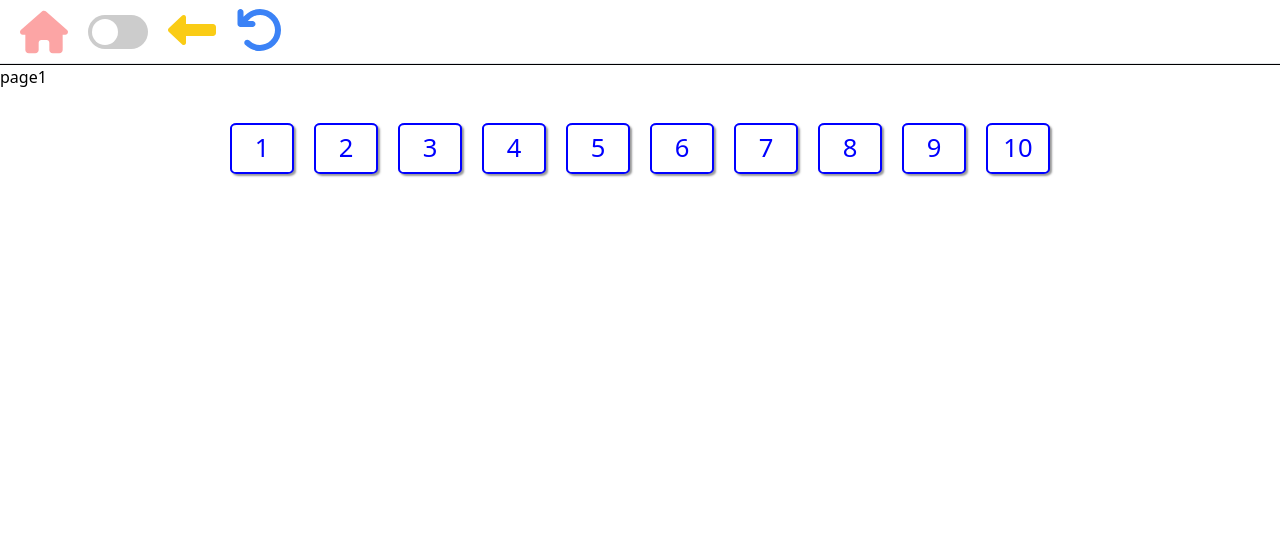
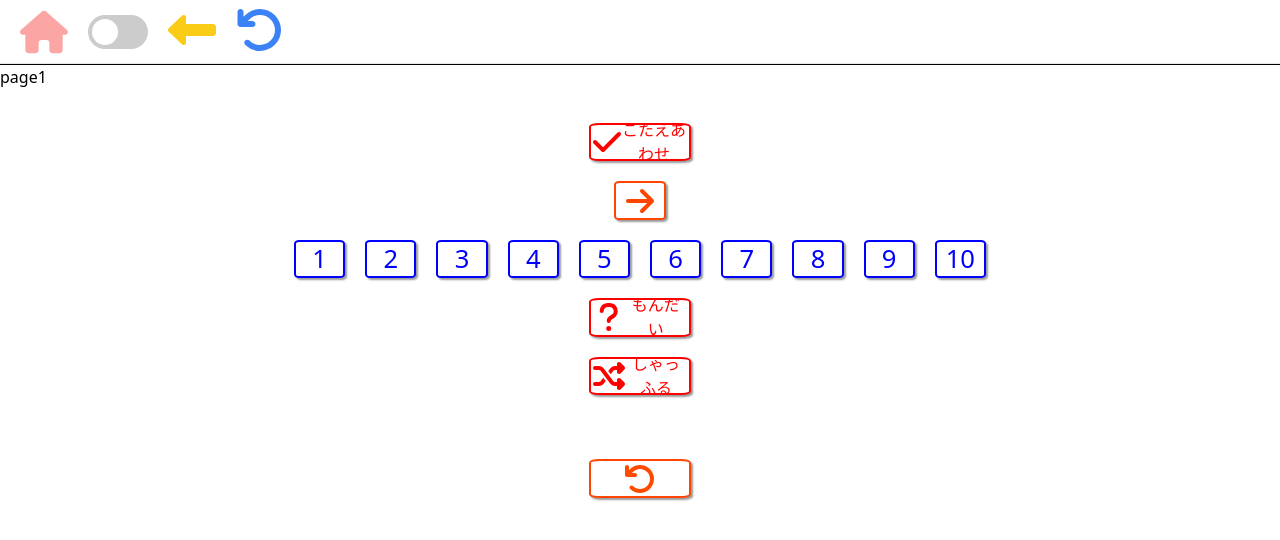
Before and after one commit to jimitas/jimitas-app, a Next.js app: page /page1 in a window 1280 px wide. Shown: the top 540 px of the page. Built offline with nearby package versions, Linux system fonts and the light colour scheme; no server answers.

Commit message:
ボタンのスタイリング完了 cssがしっかりあてられた。

```diff
--- a/src/components/PutButton/btnCheck.tsx
+++ b/src/components/PutButton/btnCheck.tsx
@@ -12,9 +12,9 @@ export function BtnCheck(props: BtnCheckProps) {
   const { handleEvent, btnText = "こたえあわせ" } = props;
 
   return (
-    <div style={{ display: "flex", justifyContent: "center" }}>
+    <div className="flex flex-wrap justify-center">
       <button onClick={handleEvent} className={styles.btnQuest}>
-        <FontAwesomeIcon icon={faCheck} style={{width:"12px"}}/>
+        <FontAwesomeIcon icon={faCheck} className="w-8 h-8"/>
         {btnText}
       </button>
     </div>
--- a/src/components/PutButton/btnNext.tsx
+++ b/src/components/PutButton/btnNext.tsx
@@ -11,9 +11,9 @@ export function BtnNext(props: BtnNextProps) {
   const { handleEvent } = props;
 
   return (
-    <div style={{ display: "flex", justifyContent: "center" }}>
+    <div  className="flex flex-wrap justify-center">
       <button className={styles.btnNext} onClick={handleEvent}>
-        <FontAwesomeIcon icon={faArrowRight} />
+        <FontAwesomeIcon icon={faArrowRight} className="w-8 h-8"/>
       </button>
     </div>
   );
--- a/src/components/PutButton/btnQuestion.tsx
+++ b/src/components/PutButton/btnQuestion.tsx
@@ -1,6 +1,6 @@
 import React from "react";
 import { FontAwesomeIcon } from "@fortawesome/react-fontawesome";
-// import { faQuestion } from "@fortawesome/free-solid-svg-icons";
+import { faQuestion } from "@fortawesome/free-solid-svg-icons";
 import styles from "src/components/PutButton/button.module.scss";
 
 interface BtnQuestionProps {
@@ -12,10 +12,9 @@ export function BtnQuestion(props: BtnQuestionProps) {
   const { handleEvent, btnText = "もんだい" } = props;
 
   return (
-    <div style={{ display: "flex", justifyContent: "center" }}>
-      <button onClick={handleEvent} className={styles.btnQuest}>
-        {/* <FontAwesomeIcon icon={faQuestion}/> */}
-        {"?"}
+    <div  className="flex flex-wrap justify-center">
+      <button onClick={handleEvent} className={styles.btnQuest} >
+        <FontAwesomeIcon icon={faQuestion} className="w-8 h-8"/>
         {btnText}
       </button>
     </div>
--- a/src/components/PutButton/btnShuffle.tsx
+++ b/src/components/PutButton/btnShuffle.tsx
@@ -12,9 +12,9 @@ export function BtnShuffle(props: BtnShuffleProps) {
   const { handleEvent, btnText = "しゃっふる" } = props;
 
   return (
-    <div style={{ display: "flex", justifyContent: "center" }}>
-      <button onClick={handleEvent} className={styles.btnQuest}>
-        <FontAwesomeIcon icon={faRandom} style={{width:"12px"}}/>
+    <div  className="flex flex-wrap justify-center">
+      <button onClick={handleEvent} className={styles.btnShuffle}>
+        <FontAwesomeIcon icon={faRandom} className="w-8 h-8"/>
         {btnText}
       </button>
     </div>
--- a/src/components/PutButton/btnUndo.tsx
+++ b/src/components/PutButton/btnUndo.tsx
@@ -11,8 +11,10 @@ export function BtnUndo(props: BtnUndoProps) {
   const { handleEvent } = props;
 
   return (
-    <button className={styles.btnUndo} onClick={handleEvent} >
-      <FontAwesomeIcon icon={faUndo} style={{width:"24px"}}/>
-    </button>
+    <div className="flex flex-wrap justify-center">
+      <button className={styles.btnUndo} onClick={handleEvent}>
+        <FontAwesomeIcon icon={faUndo} className="w-8 h-8" />
+      </button>
+    </div>
   );
 }
--- a/src/components/PutButton/button.module.css
+++ b/src/components/PutButton/button.module.css
@@ -1,15 +1,17 @@
 @charset "UTF-8";
 .btn,
+.btnCheck,
+.btnNext,
 .btnNum,
-.btnNext,
 .btnQuest,
+.btnShuffle,
 .btnUndo {
   display: flex;
   justify-content: center;
   align-items: center;
-  min-width: max(5vw, 40px);
-  height: max(4vw, 40px);
-  font-size: max(2vw, 20px);
+  min-width: max(4vw, 40px);
+  height: max(3vw, 30px);
+  font-size: max(1.2vw, 16px);
   text-align: center;
   margin: 10px;
   background-color: white;
@@ -18,12 +20,16 @@
   box-shadow: 2px 2px 2px 0 rgba(128, 128, 128, 0.8);
 }
 .btn:active, .btn:active,
+.btnCheck:active,
+.btnCheck:active,
+.btnNext:active,
+.btnNext:active,
 .btnNum:active,
 .btnNum:active,
-.btnNext:active,
-.btnNext:active,
 .btnQuest:active,
 .btnQuest:active,
+.btnShuffle:active,
+.btnShuffle:active,
 .btnUndo:active,
 .btnUndo:active {
   /*ボタンを押したとき*/
@@ -36,6 +42,7 @@
 .btn,
 .btnNum {
   color: blue;
+  font-size: max(2vw, 24px);
   border: blue 2px solid;
 }
 .btn:hover,
@@ -53,12 +60,19 @@
   background-color: orangered;
 }
 
-.btnQuest {
-  width: auto;
+.btnCheck,
+.btnQuest,
+.btnShuffle,
+.btnUndo {
+  width: max(8vw, 80px);
+  padding: 2px;
   color: red;
   border: red 2px solid;
 }
-.btnQuest:hover {
+.btnCheck:hover,
+.btnQuest:hover,
+.btnShuffle:hover,
+.btnUndo:hover {
   color: white;
   background-color: red;
 }
--- a/src/components/PutButton/button.module.scss
+++ b/src/components/PutButton/button.module.scss
@@ -1,14 +1,16 @@
 .btn,
+.btnCheck,
+.btnNext,
 .btnNum,
-.btnNext,
 .btnQuest,
+.btnShuffle,
 .btnUndo {
   display: flex;
   justify-content: center;
   align-items: center;
-  min-width: max(5vw, 40px);
-  height: max(4vw, 40px);
-  font-size: max(2vw, 20px);
+  min-width: max(4vw, 40px);
+  height: max(3vw, 30px);
+  font-size: max(1.2vw, 16px);
   text-align: center;
   margin: 10px;
   background-color: white;
@@ -30,6 +32,7 @@
 .btn,
 .btnNum {
   color: blue;
+  font-size: max(2vw, 24px);
   border: blue 2px solid;
   &:hover {
     color: white;
@@ -46,8 +49,12 @@
   }
 }
 
-.btnQuest {
-  width: auto;
+.btnCheck,
+.btnQuest,
+.btnShuffle,
+.btnUndo {
+  width: max(8vw, 80px);
+  padding: 2px;
   color: red;
   border: red 2px solid;
   &:hover {
--- a/src/pages/page1.tsx
+++ b/src/pages/page1.tsx
@@ -2,12 +2,25 @@ import React from "react";
 // import MainTitle from "@/components/MainTitle";
 import Layout from "@/components/Layout";
 import { BtnNum } from "@/components/PutButton/btnNum";
+import { BtnCheck } from "@/components/PutButton/btnCheck";
+import { BtnNext } from "@/components/PutButton/btnNext";
+import { BtnSpace } from "@/components/PutButton/btnSpace";
+import { BtnShuffle } from "@/components/PutButton/btnShuffle";
+import { BtnQuestion } from "@/components/PutButton/btnQuestion";
+import { BtnUndo } from "@/components/PutButton/btnUndo";
 // import Links from "@/components/Links";
 const NUM: number[] = [1, 2, 3, 4, 5, 6, 7, 8, 9, 10];
 
 const checkNumber = (num: number) => {
   console.log(num);
 };
+const checkAnswer = () => {
+  console.log();
+};
+const nextQuestion = () => {};
+const setQuestion = () => {};
+const resetUndo = () => {};
+const shuffleElements = () => {};
 
 export default function Home() {
   return (
@@ -16,7 +29,13 @@ export default function Home() {
       {/* <MainTitle /> */}
       <br />
       {/* <Links /> */}
+      <BtnCheck handleEvent={checkAnswer} />
+      <BtnNext handleEvent={nextQuestion} />
       <BtnNum ITEM={NUM} handleEvent={checkNumber} />
+      <BtnQuestion handleEvent={setQuestion} />
+      <BtnShuffle handleEvent={shuffleElements} />
+      <BtnSpace />
+      <BtnUndo handleEvent={resetUndo} />
     </Layout>
   );
 }
```
Also changed, not shown: 1 other file (tests, documents, lock files or other folders).
